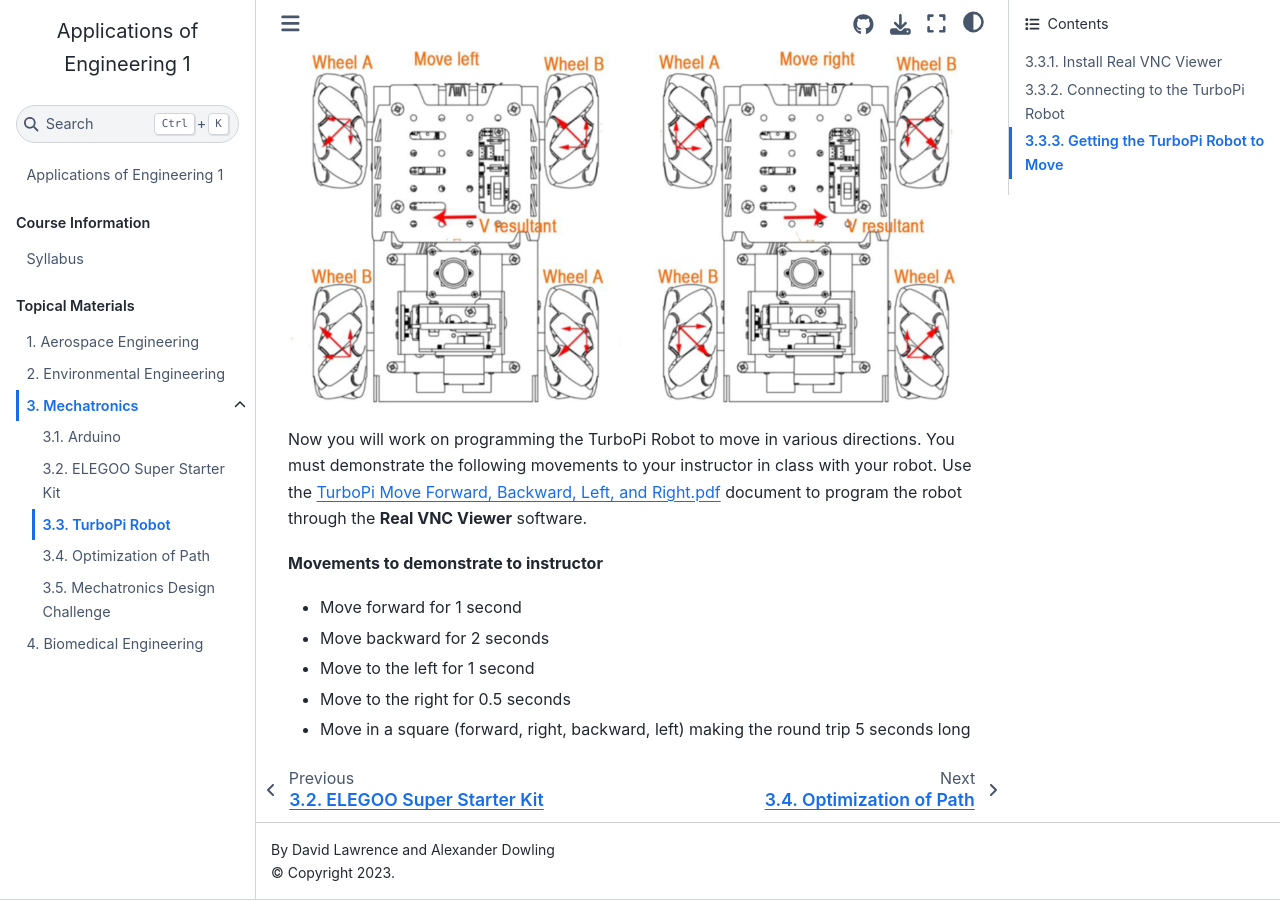
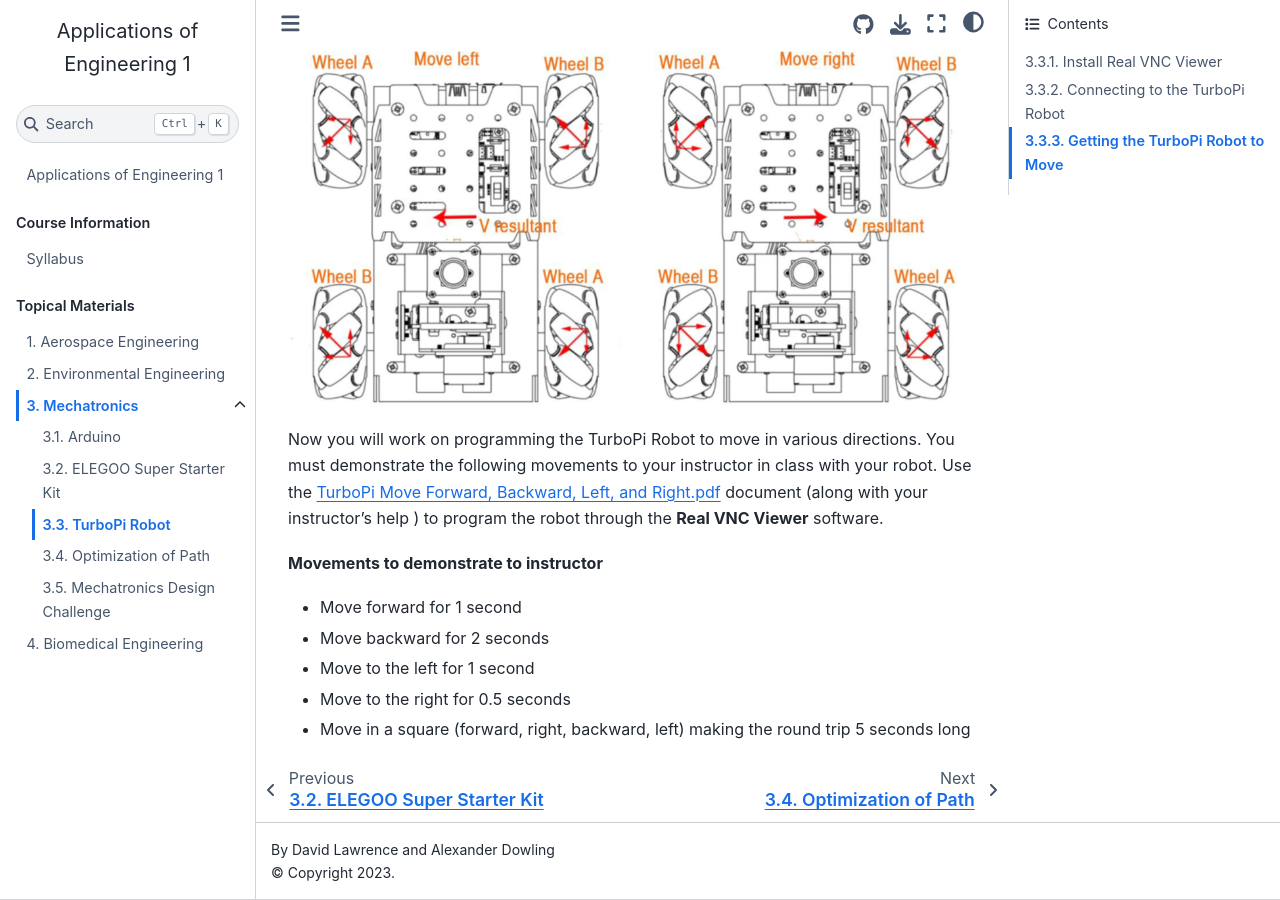
Before and after one commit to Culver-Academies/engineering1, a Jupyter Book: the page built from mech/TurboPi.md, in a window 1280 px wide and 900 px high, scrolled down 1749 px. Built offline with Jupyter Book 1.0.4 settings and Sphinx 7.4.7 and the Sphinx Book theme 1.1.4, drawn with Linux system fonts in a browser that asks for light colours.

Commit message:
Update TurboPi.md

```diff
--- a/mech/TurboPi.md
+++ b/mech/TurboPi.md
@@ -33,7 +33,7 @@ to the left. When B wheels rotate in reverse and A wheels rotate forward, the ca
 ![](../MecanumForwardBackSlide.png)
 
 Now you will work on programming the TurboPi Robot to move in various directions.
-You must demonstrate the following movements to your instructor in class with your robot. Use the [TurboPi Move Forward, Backward, Left, and Right.pdf](https://drive.google.com/file/d/1tCgWk_yjmzWOclA-Nno3G_lW1cvJ29Ni/view?usp=drive_link) document to program the robot through the **Real VNC Viewer** software.
+You must demonstrate the following movements to your instructor in class with your robot. Use the [TurboPi Move Forward, Backward, Left, and Right.pdf](https://drive.google.com/file/d/1tCgWk_yjmzWOclA-Nno3G_lW1cvJ29Ni/view?usp=drive_link) document (along with your instructor's help ) to program the robot through the **Real VNC Viewer** software.
 
 **Movements to demonstrate to instructor**
 * Move forward for 1 second
```
